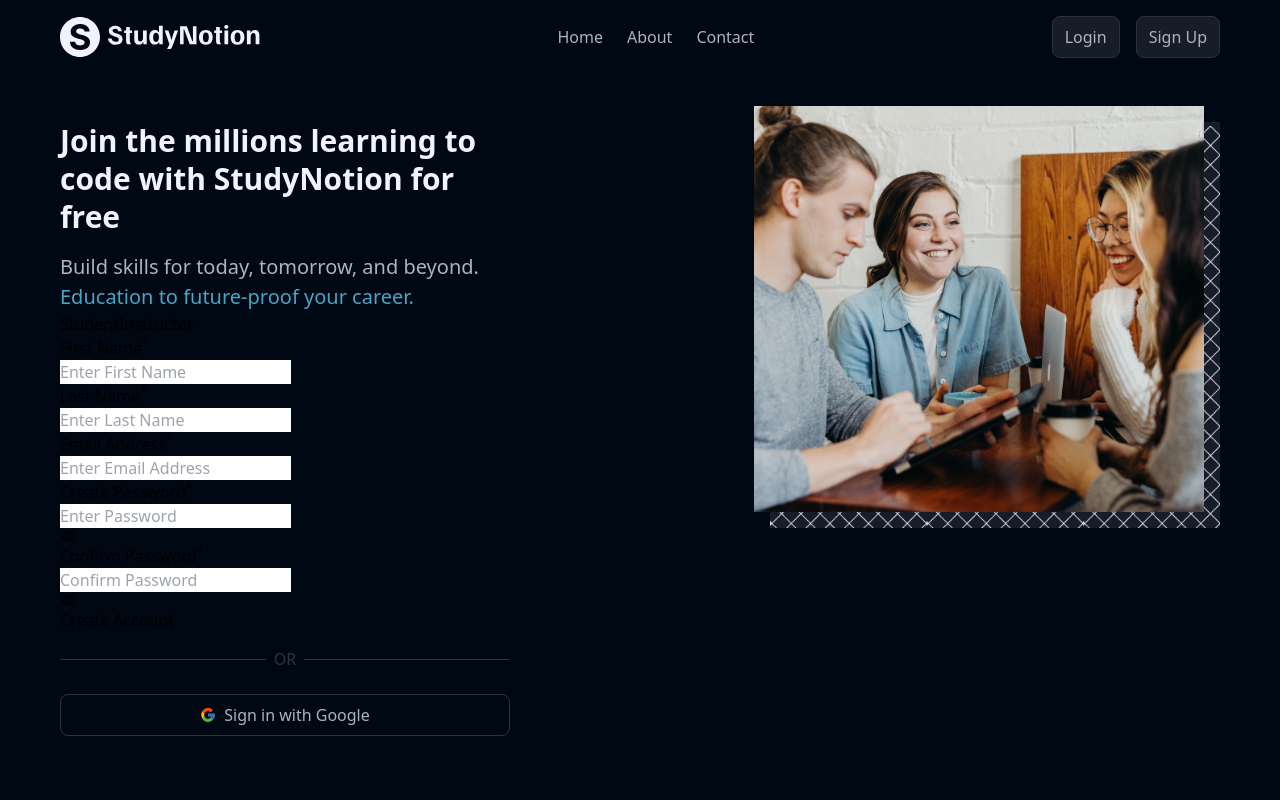
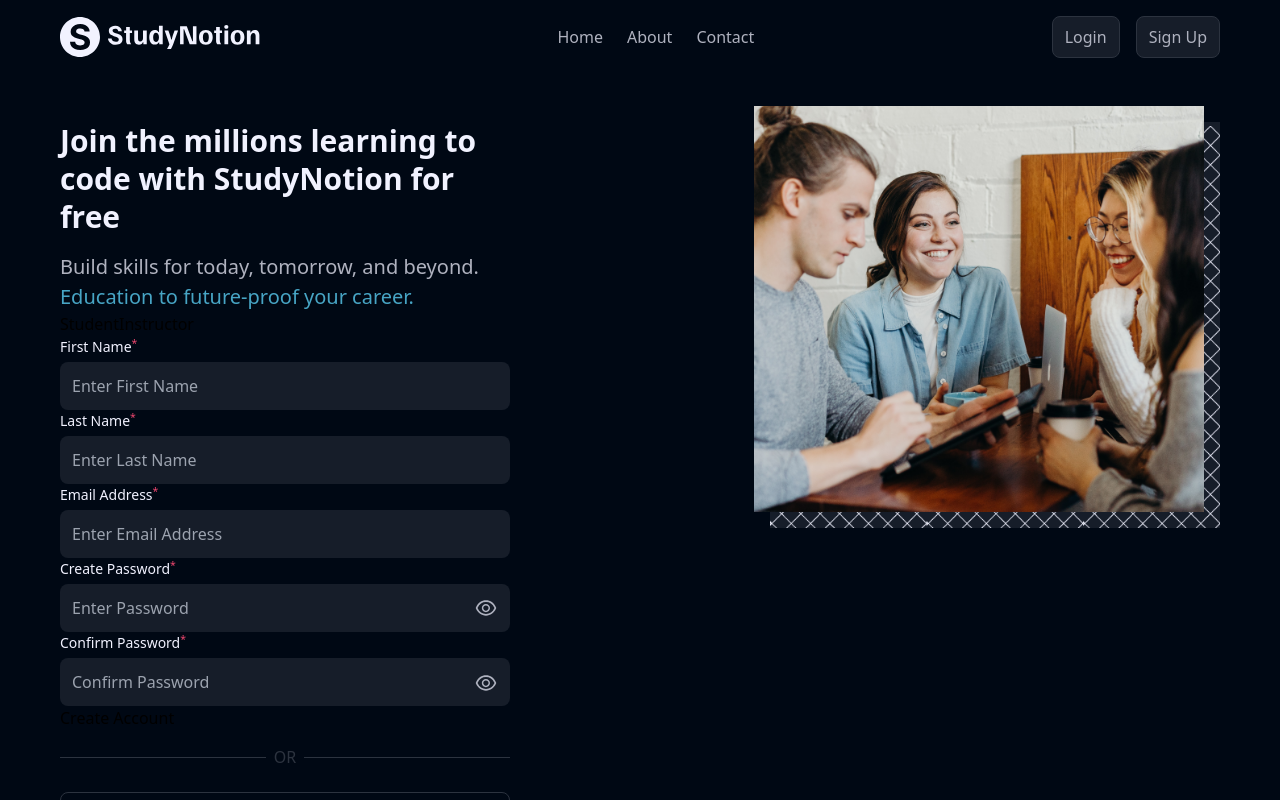
Before and after one commit to vritta/StudyNotion, a React (Create React App) app: page /signup in a window 1280 px wide. Built offline with nearby package versions, Linux system fonts and the light colour scheme.

Commit message:
css modification

```diff
--- a/src/components/SignupForm.js
+++ b/src/components/SignupForm.js
@@ -38,40 +38,41 @@
         <form onSubmit={submitHandler}>
             <div>
                 <label>
-                    <p>First Name<sup>*</sup></p>
+                    <p className='text-[0.875rem] leading-[1.375rem] mb-1 text-richblack-5'>First Name<sup className='text-pink-200'>*</sup></p>
                     <input required type="text" placeholder='Enter First Name' name='firstName'
-                    id='firstName' onChange={changeHandler} value={formData.firstName}/>
+                    id='firstName' onChange={changeHandler} value={formData.firstName} className='bg-richblack-800 rounded-[0.5rem] text-richblack-5 w-full p-[12px]'/>
                 </label>
                 <label>
-                    <p>Last Name<sup>*</sup></p>
+                    <p className='text-[0.875rem] leading-[1.375rem] mb-1 text-richblack-5'>Last Name<sup className='text-pink-200'>*</sup></p>
                     <input required type="text" placeholder='Enter Last Name' name='lastName'
-                    id='lastName' onChange={changeHandler} value={formData.lastName}/>
+                    id='lastName' onChange={changeHandler} value={formData.lastName} className='bg-richblack-800 rounded-[0.5rem] text-richblack-5 w-full p-[12px]'/>
                 </label>
             </div>
 
             <label>
-                <p>Email Address<sup>*</sup></p>
+                <p className='text-[0.875rem] leading-[1.375rem] mb-1 text-richblack-5'>Email Address<sup className='text-pink-200'>*</sup></p>
                 <input required type="email" placeholder='Enter Email Address' name='email'
-                id='email' onChange={changeHandler} value={formData.email}/>
+                id='email' onChange={changeHandler} value={formData.email} className='bg-richblack-800 rounded-[0.5rem] text-richblack-5 w-full p-[12px]'/>
             </label>
 
             <div>
-                <label>
-                    <p>Create Password<sup>*</sup></p>
+                <label className='relative'>
+                    <p className='text-[0.875rem] leading-[1.375rem] mb-1 text-richblack-5'>Create Password<sup className='text-pink-200'>*</sup></p>
                     <input required type={showPassword?"text":"password"} placeholder='Enter Password' name='password'
-                    id='password' onChange={changeHandler} value={formData.password}/>
-                    <span onClick={() => setShowPassword((prev)=>!prev)}>
-                        {showPassword?<AiOutlineEyeInvisible/>:<AiOutlineEye/>}
+                    id='password' onChange={changeHandler} value={formData.password} className='bg-richblack-800 rounded-[0.5rem] text-richblack-5 w-full p-[12px]'/>
+                    <span onClick={() => setShowPassword((prev)=>!prev)}
+                    className='absolute top-[38px] right-3 cursor-pointer'>
+                        {showPassword?<AiOutlineEyeInvisible fontSize={24} fill='#AFB2BF'/>:<AiOutlineEye fontSize={24} fill='#AFB2BF'/>}
                     </span>
                 </label>
 
-
-                <label>
-                    <p>Confirm Password<sup>*</sup></p>
+                <label className='relative'>
+                    <p className='text-[0.875rem] leading-[1.375rem] mb-1 text-richblack-5'>Confirm Password<sup className='text-pink-200'>*</sup></p>
                     <input required type={showPassword?"text":"password"} placeholder='Confirm Password' name='confirmPassword'
-                    id='confirmPassword' onChange={changeHandler} value={formData.confirmPassword}/>
-                    <span onClick={() => setShowPassword((prev)=>!prev)}>
-                        {showPassword?<AiOutlineEyeInvisible/>:<AiOutlineEye/>}
+                    id='confirmPassword' onChange={changeHandler} value={formData.confirmPassword} className='bg-richblack-800 rounded-[0.5rem] text-richblack-5 w-full p-[12px]'/>
+                    <span onClick={() => setShowPassword((prev)=>!prev)}
+                    className='absolute top-[74px] right-3 cursor-pointer'>
+                        {showPassword?<AiOutlineEyeInvisible fontSize={24} fill='#AFB2BF'/>:<AiOutlineEye fontSize={24} fill='#AFB2BF'/>}
                     </span>
                 </label>
             </div>
```
